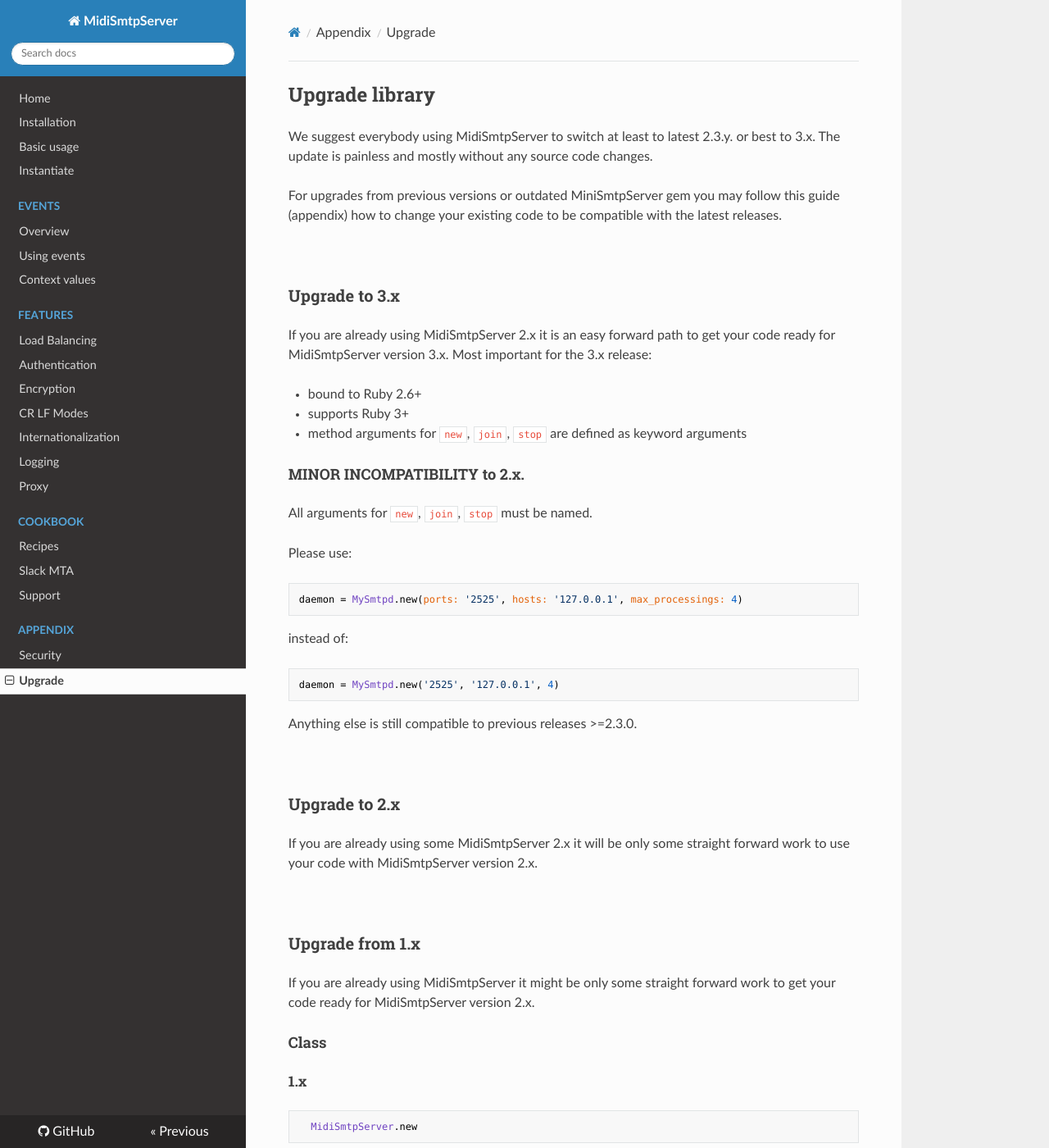
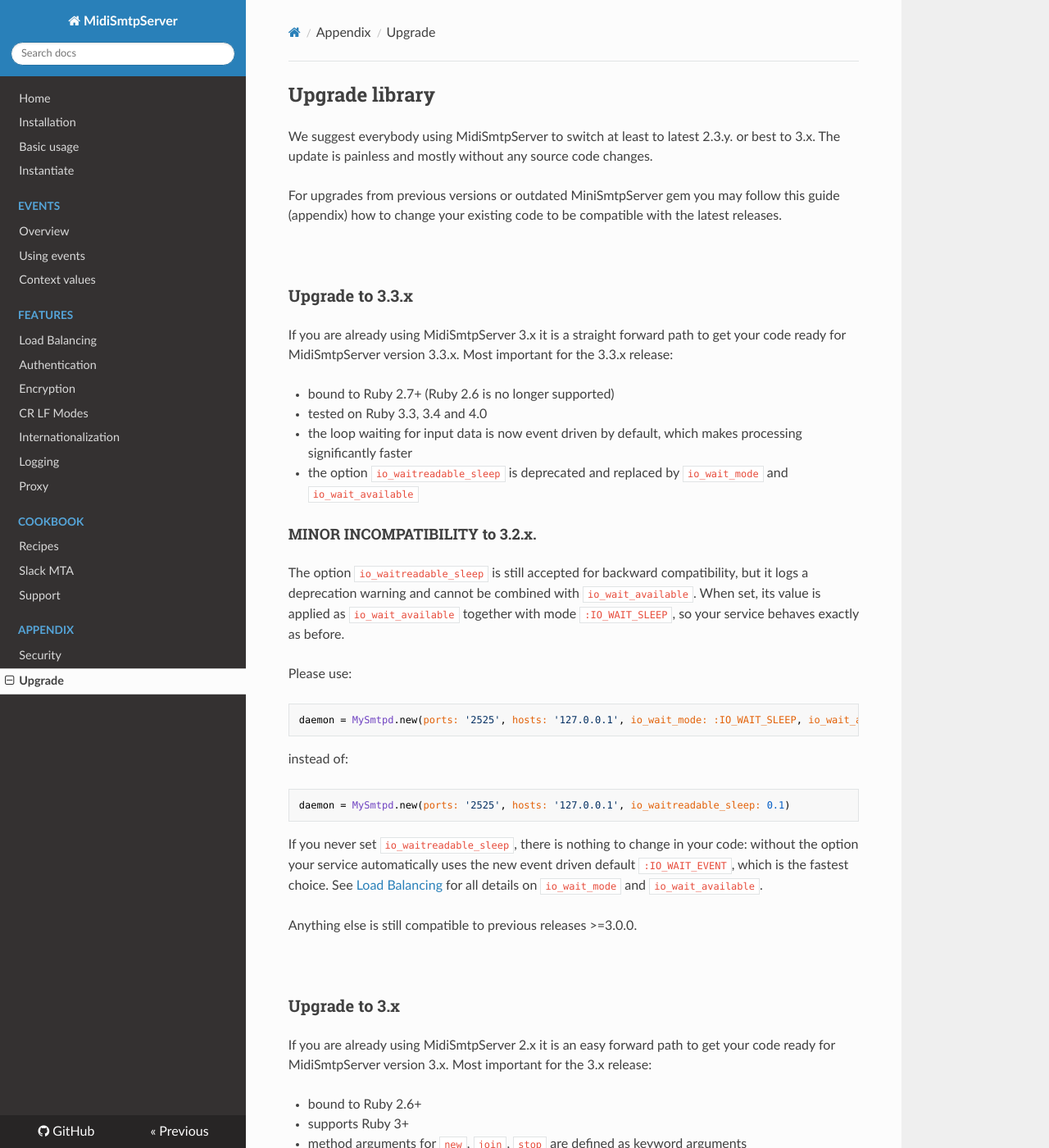
Before and after one commit to 4commerce-technologies-AG/midi-smtp-server, an MkDocs documentation site: the page built from mkdocs/appendix_upgrade.md, in a window 1280 px wide and 1400 px high. Shown: the whole window at 82% size. Built offline with MkDocs 1.6.1, drawn with Linux system fonts in a browser that asks for light colours; nearby versions of some CDN libraries.

Commit message:
mod: minor fixtures and documentation updates

````diff
--- a/.rubocop.yml
+++ b/.rubocop.yml
@@ -3,7 +3,7 @@
   - rubocop-minitest
 
 AllCops:
-  TargetRubyVersion: 2.6
+  TargetRubyVersion: 2.7
   NewCops: enable
   SuggestExtensions: false
 
--- a/mkdocs/appendix_upgrade.md
+++ b/mkdocs/appendix_upgrade.md
@@ -3,6 +3,37 @@
 We suggest everybody using MidiSmtpServer to switch at least to latest 2.3.y. or best to 3.x. The update is painless and mostly without any source code changes.
 
 For upgrades from previous versions or outdated MiniSmtpServer gem you may follow this guide (appendix) how to change your existing code to be compatible with the latest releases.
+
+<br>
+
+### Upgrade to 3.3.x
+
+If you are already using MidiSmtpServer 3.x it is a straight forward path to get your code ready for MidiSmtpServer version 3.3.x. Most important for the 3.3.x release:
+
+* bound to Ruby 2.7+ (Ruby 2.6 is no longer supported)
+* tested on Ruby 3.3, 3.4 and 4.0
+* the loop waiting for input data is now event driven by default, which makes processing significantly faster
+* the option `io_waitreadable_sleep` is deprecated and replaced by `io_wait_mode` and `io_wait_available`
+
+<h4>MINOR INCOMPATIBILITY to 3.2.x.</h4>
+
+The option `io_waitreadable_sleep` is still accepted for backward compatibility, but it logs a deprecation warning and cannot be combined with `io_wait_available`. When set, its value is applied as `io_wait_available` together with mode `:IO_WAIT_SLEEP`, so your service behaves exactly as before.
+
+Please use:
+
+```rb
+daemon = MySmtpd.new(ports: '2525', hosts: '127.0.0.1', io_wait_mode: :IO_WAIT_SLEEP, io_wait_available: 0.1)
+```
+
+instead of:
+
+```rb
+daemon = MySmtpd.new(ports: '2525', hosts: '127.0.0.1', io_waitreadable_sleep: 0.1)
+```
+
+If you never set `io_waitreadable_sleep`, there is nothing to change in your code: without the option your service automatically uses the new event driven default `:IO_WAIT_EVENT`, which is the fastest choice. See [Load Balancing](feature_load_balancing.md) for all details on `io_wait_mode` and `io_wait_available`.
+
+Anything else is still compatible to previous releases >=3.0.0.
 
 <br>
 
````
Also changed, not shown: SECURITY.md (+12 -12 lines), 3 other files.
